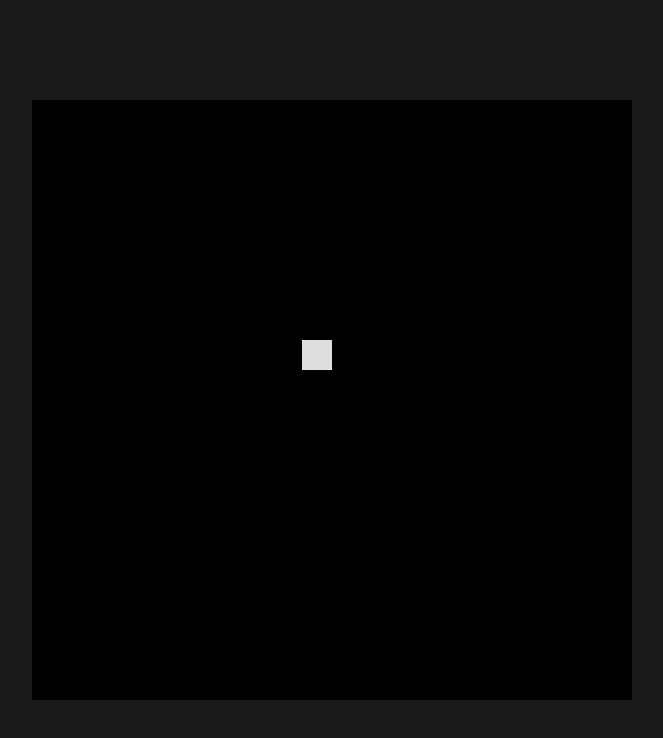
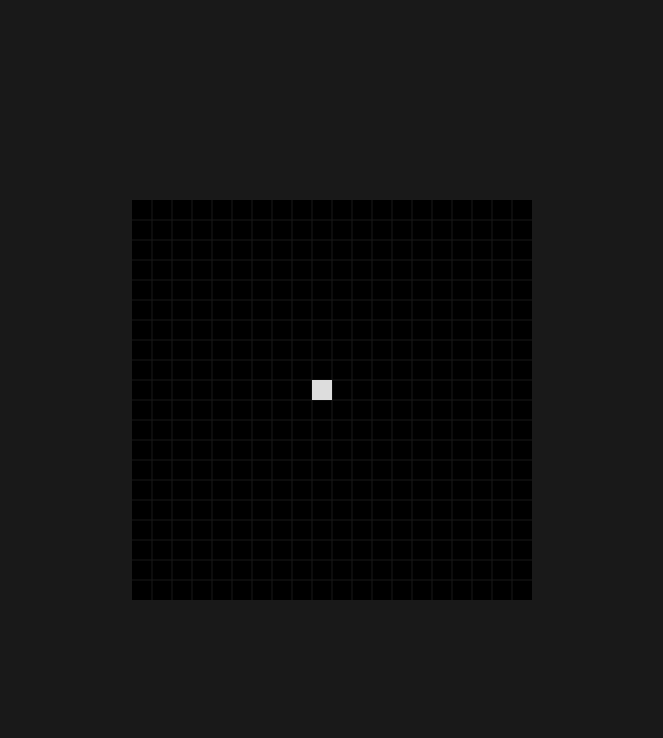
Before and after one commit to VictorCazuo/snake_game, a plain HTML site: page index.html in a window 1280 px wide. Shown: the whole page, without its empty margins (308-971 px from the left). Drawn offline with Linux system fonts and the light colour scheme.

Commit message:
adicionei o grid, adicionei o efeito wrap-around e arrumei o local de inicio do jogo

```diff
--- a/index.html
+++ b/index.html
@@ -9,7 +9,7 @@
     <title>Snake game</title>
 </head>
 <body>
-    <canvas width="600" height="600"></canvas>
+    <canvas width="400" height="400"></canvas>
     <script src="script.js"></script>
 </body>
 </html>
--- a/script.js
+++ b/script.js
@@ -1,10 +1,10 @@
 const canvas = document.querySelector("canvas")
 const ctx = canvas.getContext("2d")
 
-const size = 30
+const size = 20
 
 const snake = [
-    {x: 270, y: 240}
+    {x: 180, y:180 }
 ]
 
 let direction, loopId
@@ -30,33 +30,64 @@ const moveSnake = () => {
 
     snake.shift()
 
+    let newHead = {x: head.x, y: head.y}
+
     if (direction == "right") {
-        snake.push({ x: head.x + size, y: head.y })
+        newHead.x += size
     }
 
     if (direction == "left") {
-        snake.push({ x: head.x - size, y: head.y })
+        newHead.x -= size
     }
 
     if (direction == "down") {
-        snake.push({ x: head.x, y: head.y + size})
+        newHead.y += size
     }
 
     if (direction == "up") {
-        snake.push({ x: head.x, y: head.y - size})
+        newHead.y -= size
     }
+
+    if (newHead.x >= canvas.width) newHead.x = 0
+    if (newHead.x < 0) newHead.x = canvas.width - size
+    if (newHead.y >= canvas.height) newHead.y = 0
+    if (newHead.y < 0) newHead.y = canvas.height - size
+
+    snake.push(newHead)
 }
+
+const drawGrid = () => {
+    ctx.lineWidth = 1
+    ctx.strokeStyle = "#191919"
+
+    for (let i = 20; i < canvas.width; i += 20) {
+        ctx.beginPath()
+        ctx.lineTo(i, 0)
+        ctx.lineTo(i, 400)
+        ctx.stroke( )
+
+        ctx.beginPath()
+        ctx.lineTo(0, i)
+        ctx.lineTo(400, i)
+        ctx.stroke( )
+    }
+
+
+}
+
+
 
 const gameLoop = () => {
     clearInterval(loopId)
 
-    ctx.clearRect(0, 0, 600, 600)
+    ctx.clearRect(0, 0, 400, 400)
+    drawGrid()
     moveSnake()
     drawSknake()
 
     loopId = setTimeout(() => {
         gameLoop()
-    }, 300)
+    }, 250)
 }
 
 gameLoop()
```
